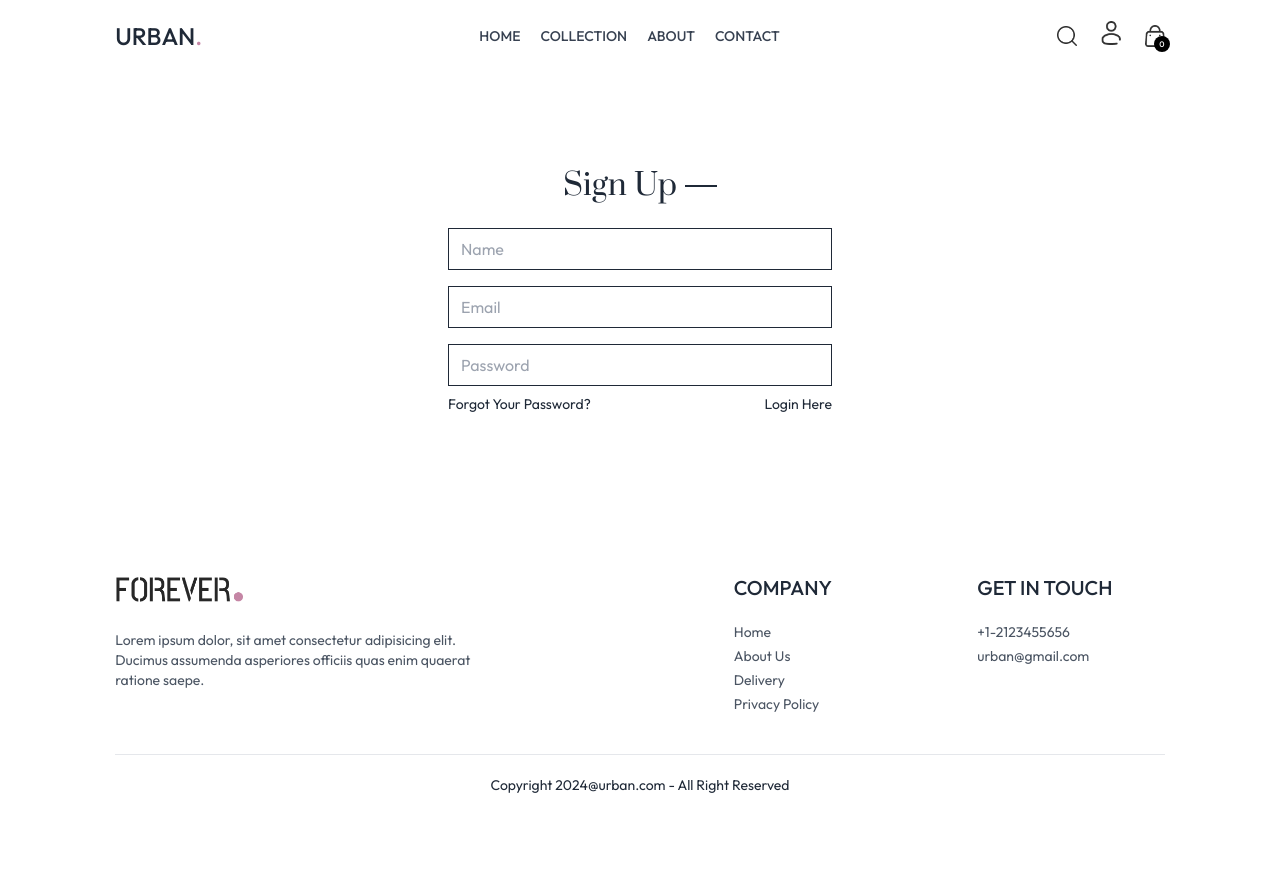
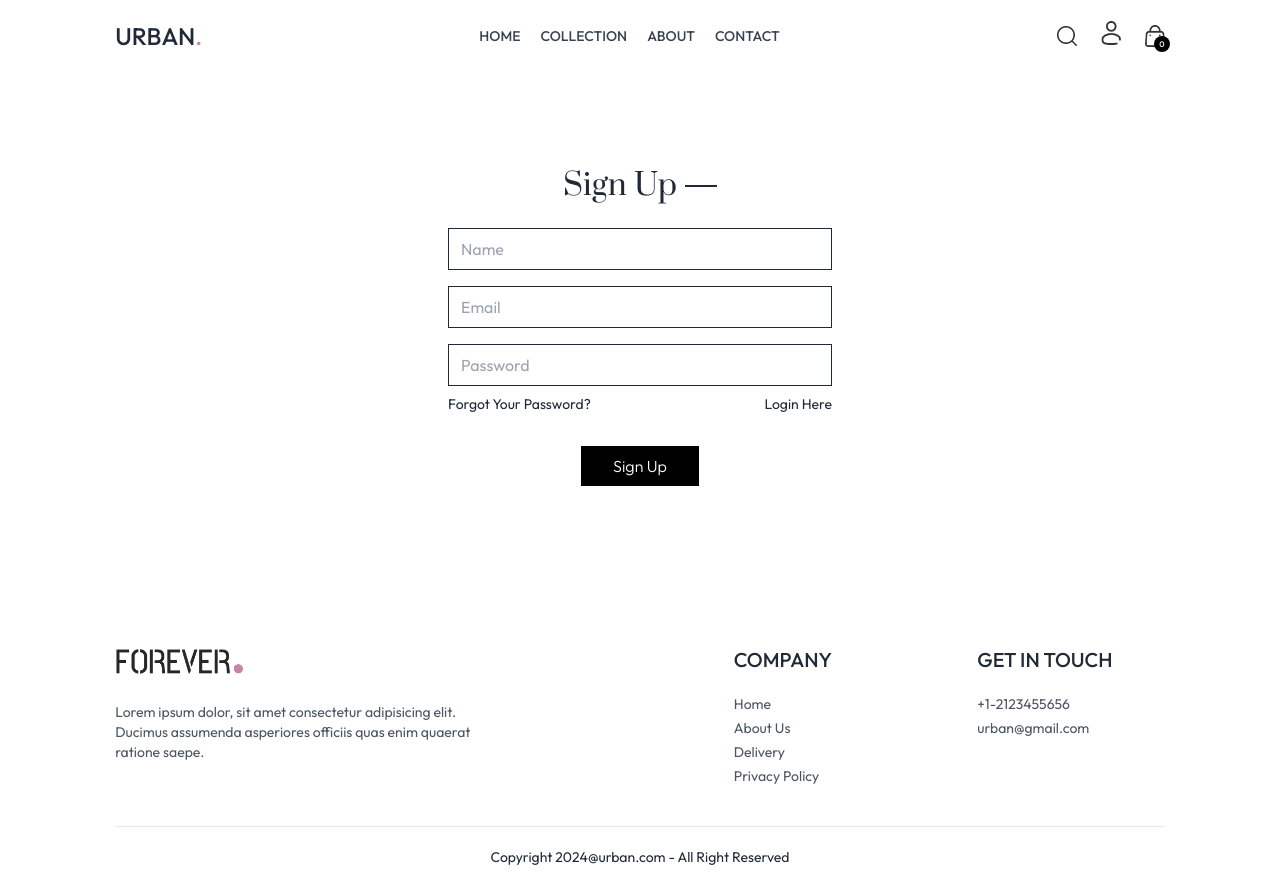
Before and after one commit to ashrafultusar/urban-frontend, a React (Vite) app in the folder urban-frontend/: page /login in a window 1280 px wide. Before the commit the page ends 815 px from the top, so only its background shows below. Built offline with nearby package versions, Linux system fonts and the light colour scheme.

Commit message:
added conditional login button

```diff
--- a/urban-frontend/src/pages/Login.jsx
+++ b/urban-frontend/src/pages/Login.jsx
@@ -48,7 +48,8 @@
             Login Here
           </p>
         )}
-      </div>
+          </div>
+          <button className="bg-black text-white font-light px-8 py-2 mt-4">{ currentState==='Login'?'Sign In':'Sign Up'}</button>
     </form>
   );
 };
```
